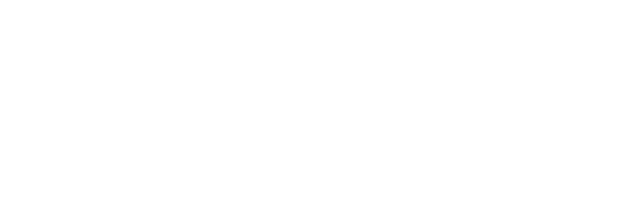
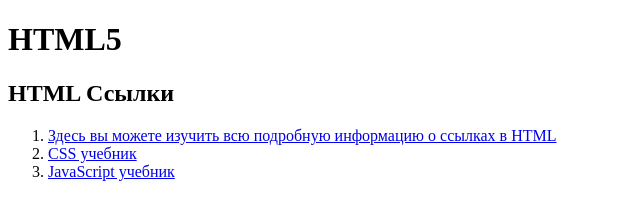
Before and after one commit to tatyanaa05/task-html, a website: page src/index.html in a window 1280 px wide. Shown: the whole page, without its empty margins (0-640 px from the left). Drawn offline with Linux system fonts and the light colour scheme.

Commit message:
Задание по HTML

```diff
--- a/src/index.html
+++ b/src/index.html
@@ -3,5 +3,13 @@
     <head>
         <title>HTML</title>
     </head>
-    <body></body>
+    <body>
+        <h1>HTML5</h1>
+        <h2>HTML Ссылки</h2>
+        <ol>
+            <li><a href="https://open-source-peace.github.io/w3schoolsrus/html/html_links.html#gsc.tab=0">Здесь вы можете изучить всю подробную информацию о ссылках в HTML</a></li>
+            <li><a href="https://open-source-peace.github.io/w3schoolsrus/css/index.html#gsc.tab=0">CSS учебник</a></li>
+            <li><a href="https://open-source-peace.github.io/w3schoolsrus/js/index.html#gsc.tab=0">JavaScript учебник</a></li>
+        </ol>
+    </body>
 </html>
```
